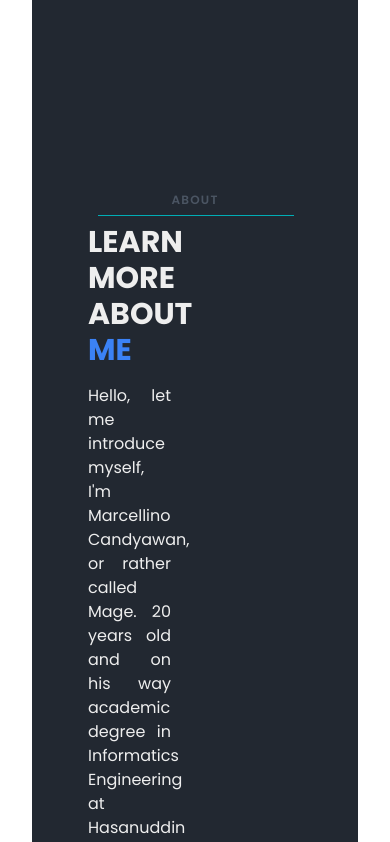
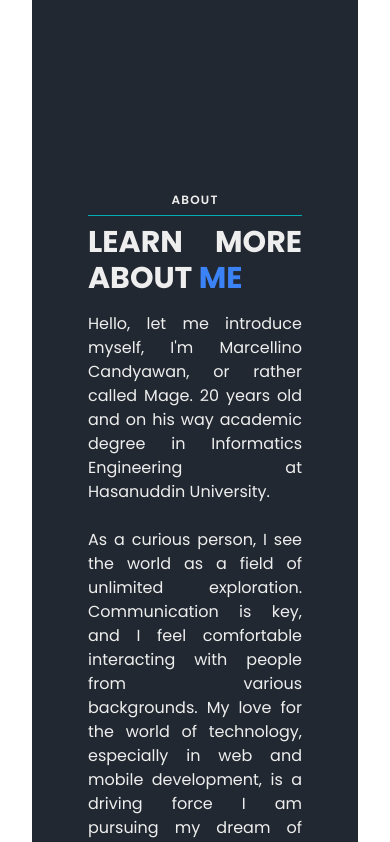
Before and after one commit to MageMazh/Portfolio, a React (Vite) app: page / in a window 390 px wide. Shown: the part 740-1582 px from the top of the page. Built offline with nearby package versions, Linux system fonts and the light colour scheme.

Commit message:
add responsive

```diff
--- a/src/component/About/About.tsx
+++ b/src/component/About/About.tsx
@@ -1,42 +1,40 @@
 function About() {
   return (
-    <section id="about" className="px-14 py-14">
-      <div>
+    <main id="about" className="px-14 py-14">
       <h2
-          className="text-xs font-semibold uppercase tracking-widest text-gray-600 font-poppins
-        after:content-[''] after:h-px after:w-11/12 after:bg-primary after:inline-block after:my-1 after:mx-2.5"
+        className="text-xs font-semibold uppercase tracking-widest text-white font-poppins relative
+      after:content-[''] after:h-px after:w-full after:bg-primary after:inline-block after:my-1 after:mx-auto"
       >
         About
       </h2>
-        <div className="grid grid-cols-2 gap-12">
-          <div className="text-justify">
+      <main className="grid md:grid-cols-2 gap-12">
+        <section className="text-justify">
           <p className="relative text-3xl font-bold uppercase font-poppins text-white mb-4">
             Learn More About <span className="text-blue-500">Me</span>
           </p>
           Hello, let me introduce myself, I'm Marcellino Candyawan, or rather
-            called Mage. 20 years old and on his way
-            academic degree in Informatics Engineering at Hasanuddin University.<br />
+          called Mage. 20 years old and on his way academic degree in
+          Informatics Engineering at Hasanuddin University.
           <br />
-            As a curious person, I see the world
-            as a field of unlimited exploration. Communication is key, and
-            I feel comfortable interacting with people from
-            various backgrounds. My love for the world of technology,
-            especially in web and mobile development, is a driving force
-            I am pursuing my dream of becoming a front-end developer and
+          <br />
+          As a curious person, I see the world as a field of unlimited
+          exploration. Communication is key, and I feel comfortable interacting
+          with people from various backgrounds. My love for the world of
+          technology, especially in web and mobile development, is a driving
+          force I am pursuing my dream of becoming a front-end developer and
           android developer. <br />
           <br />
-            Turn ideas and creativity into a website or application
-            mobile is not just a chore, it's my passion. During the trip
-            me as a programmer, I don't just stop at that
-            I already know, but continue to learn about technology and
-            latest framework. <br />
-          </div>
-          <div className="flex flex-col gap-2 justify-center text-justify">
+          Turn ideas and creativity into a website or application mobile is not
+          just a chore, it's my passion. During the trip me as a programmer, I
+          don't just stop at that I already know, but continue to learn about
+          technology and latest framework. <br />
+        </section>
+        <section className="flex flex-col gap-2 justify-center text-justify">
           <p className="relative text-xl font-bold uppercase font-poppins text-white">
             Let's be friends
           </p>
           Let's make friends or connect via social media
-            <div className="flex gap-3">
+          <section className="flex gap-3">
             <a
               href="https://linkedin.com/in/marcellino-candyawan"
               target="_blank"
@@ -104,11 +102,10 @@ function About() {
                 <path d="M12 .297c-6.63 0-12 5.373-12 12 0 5.303 3.438 9.8 8.205 11.385.6.113.82-.258.82-.577 0-.285-.01-1.04-.015-2.04-3.338.724-4.042-1.61-4.042-1.61C4.422 18.07 3.633 17.7 3.633 17.7c-1.087-.744.084-.729.084-.729 1.205.084 1.838 1.236 1.838 1.236 1.07 1.835 2.809 1.305 3.495.998.108-.776.417-1.305.76-1.605-2.665-.3-5.466-1.332-5.466-5.93 0-1.31.465-2.38 1.235-3.22-.135-.303-.54-1.523.105-3.176 0 0 1.005-.322 3.3 1.23.96-.267 1.98-.399 3-.405 1.02.006 2.04.138 3 .405 2.28-1.552 3.285-1.23 3.285-1.23.645 1.653.24 2.873.12 3.176.765.84 1.23 1.91 1.23 3.22 0 4.61-2.805 5.625-5.475 5.92.42.36.81 1.096.81 2.22 0 1.606-.015 2.896-.015 3.286 0 .315.21.69.825.57C20.565 22.092 24 17.592 24 12.297c0-6.627-5.373-12-12-12" />
               </svg>
             </a>
-            </div>
-          </div>
-        </div>
-      </div>
           </section>
+        </section>
+      </main>
+    </main>
   );
 }
 
--- a/src/component/Skill/Skill.tsx
+++ b/src/component/Skill/Skill.tsx
@@ -16,19 +16,18 @@ function Skill() {
   ];
 
   return (
-    <section id="skill" className="px-14 py-14">
-      <div>
+    <main id="skill" className="px-14 py-14">
+      <section>
         <h2
-          className="text-xs font-semibold uppercase tracking-widest text-gray-600 font-poppins
-      after:content-[''] after:h-px after:w-11/12 after:bg-primary after:inline-block after:my-1 after:mx-2.5"
+          className="text-xs font-semibold uppercase tracking-widest text-white font-poppins relative
+      after:content-[''] after:h-px after:w-full after:bg-primary after:inline-block after:my-1 after:mx-auto"
         >
           Skills
         </h2>
-        <div className="text-justify">
         <p className="relative text-3xl font-bold uppercase font-poppins text-white mb-4">
           My <span className="text-blue-500">Skills</span>
         </p>
-          <div className="flex flex-wrap gap-4">
+        <section className="flex flex-wrap gap-4">
           {imageFilenames.map((filename, index) => (
             <div
               key={index}
@@ -42,10 +41,9 @@ function Skill() {
               />
             </div>
           ))}
-          </div>
-        </div>
-      </div>
         </section>
+      </section>
+    </main>
   );
 }
 
```
Lines whose indentation alone changed are shown as unchanged.
